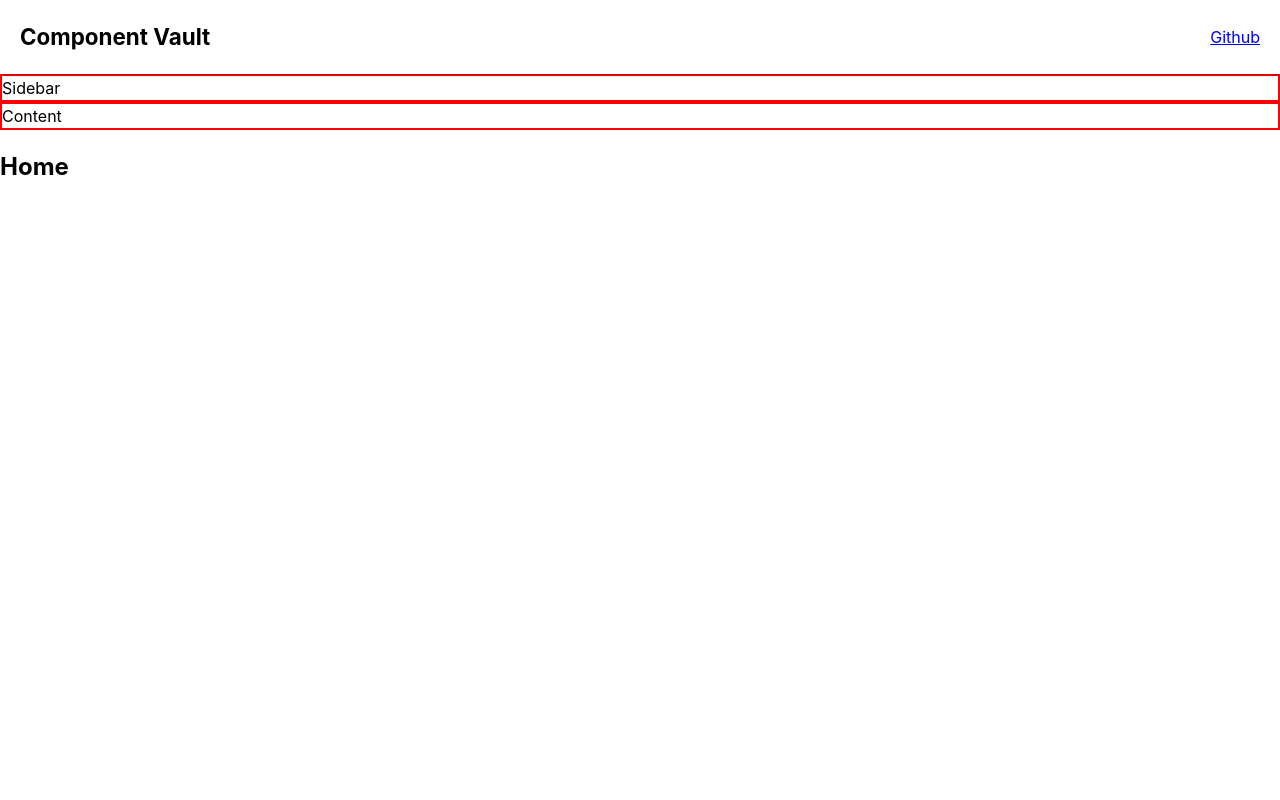
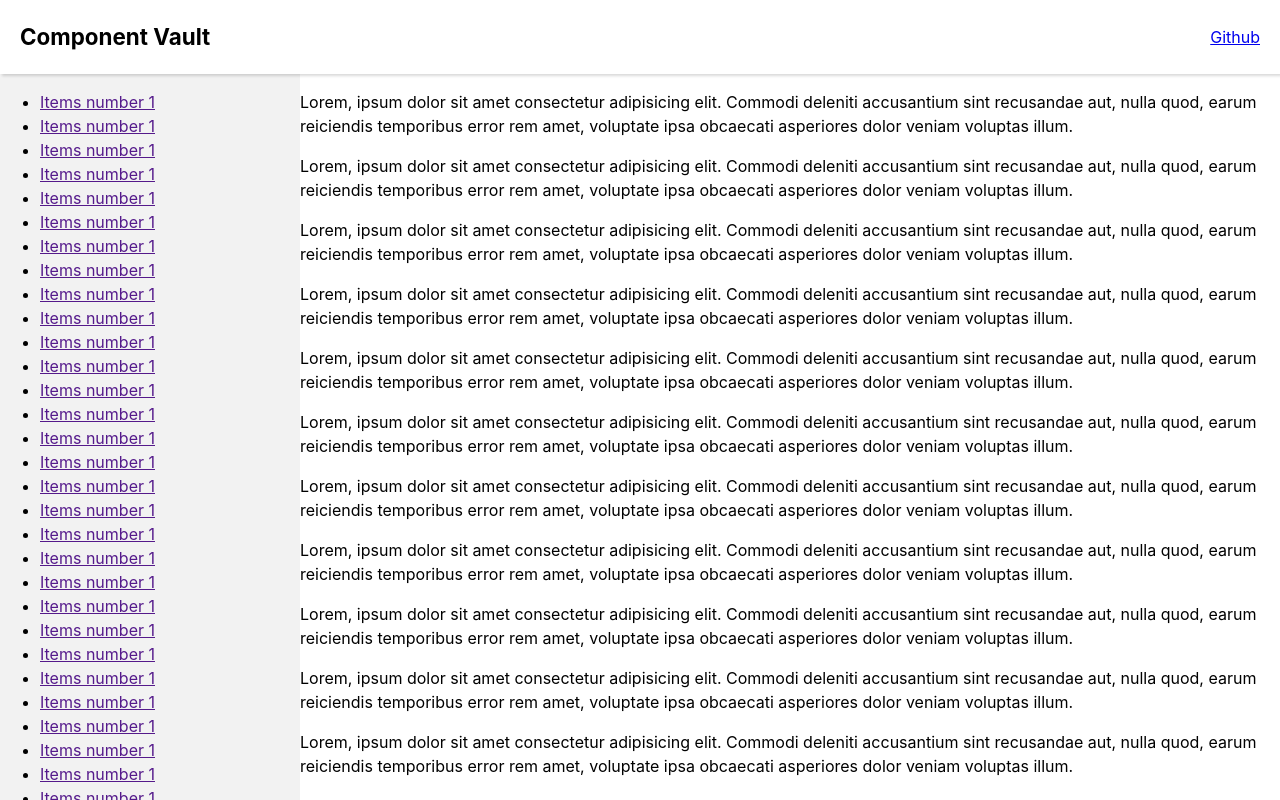
Before and after one commit to ssakib4040/component-vault, a React (Vite) app: page / in a window 1280 px wide. Built offline with nearby package versions, Linux system fonts and the light colour scheme.

Commit message:
Sidebar/Content Structure added

```diff
--- a/src/App.scss
+++ b/src/App.scss
@@ -1,3 +1,22 @@
 .dev {
-  border: 2px solid red;
+  // border: 2px solid red;
 }
+
+.container {
+  display: flex;
+}
+
+.sidebar {
+  position: fixed;
+  top: 73.58px;
+  left: 0;
+  bottom: 0;
+  overflow-y: scroll;
+  background-color: #f2f2f2;
+  width: 300px;
+}
+
+.content {
+  flex: 1;
+  margin-left: 300px; /* Adjust the margin to accommodate the fixed sidebar width */
+}
--- a/src/App.tsx
+++ b/src/App.tsx
@@ -14,11 +14,271 @@ export default function App() {
       <div className="container">
         {/* Sidebar & Content */}
 
-        <div className="sidebar dev">Sidebar</div>
-        <div className="content dev">Content</div>
+        <div className="sidebar dev">
+          <ul>
+            <li>
+              <a href="">Items number 1</a>
+            </li>
+
+            <li>
+              <a href="">Items number 1</a>
+            </li>
+
+            <li>
+              <a href="">Items number 1</a>
+            </li>
+
+            <li>
+              <a href="">Items number 1</a>
+            </li>
+
+            <li>
+              <a href="">Items number 1</a>
+            </li>
+
+            <li>
+              <a href="">Items number 1</a>
+            </li>
+
+            <li>
+              <a href="">Items number 1</a>
+            </li>
+
+            <li>
+              <a href="">Items number 1</a>
+            </li>
+
+            <li>
+              <a href="">Items number 1</a>
+            </li>
+
+            <li>
+              <a href="">Items number 1</a>
+            </li>
+
+            <li>
+              <a href="">Items number 1</a>
+            </li>
+
+            <li>
+              <a href="">Items number 1</a>
+            </li>
+
+            <li>
+              <a href="">Items number 1</a>
+            </li>
+
+            <li>
+              <a href="">Items number 1</a>
+            </li>
+
+            <li>
+              <a href="">Items number 1</a>
+            </li>
+
+            <li>
+              <a href="">Items number 1</a>
+            </li>
+
+            <li>
+              <a href="">Items number 1</a>
+            </li>
+
+            <li>
+              <a href="">Items number 1</a>
+            </li>
+
+            <li>
+              <a href="">Items number 1</a>
+            </li>
+
+            <li>
+              <a href="">Items number 1</a>
+            </li>
+
+            <li>
+              <a href="">Items number 1</a>
+            </li>
+
+            <li>
+              <a href="">Items number 1</a>
+            </li>
+
+            <li>
+              <a href="">Items number 1</a>
+            </li>
+
+            <li>
+              <a href="">Items number 1</a>
+            </li>
+
+            <li>
+              <a href="">Items number 1</a>
+            </li>
+
+            <li>
+              <a href="">Items number 1</a>
+            </li>
+
+            <li>
+              <a href="">Items number 1</a>
+            </li>
+
+            <li>
+              <a href="">Items number 1</a>
+            </li>
+
+            <li>
+              <a href="">Items number 1</a>
+            </li>
+
+            <li>
+              <a href="">Items number 1</a>
+            </li>
+
+            <li>
+              <a href="">Items number 1</a>
+            </li>
+
+            <li>
+              <a href="">Items number 1</a>
+            </li>
+
+            <li>
+              <a href="">Items number 1</a>
+            </li>
+
+            <li>
+              <a href="">Items number 1</a>
+            </li>
+
+            <li>
+              <a href="">Items number 1</a>
+            </li>
+
+            <li>
+              <a href="">Items number 1</a>
+            </li>
+
+            <li>
+              <a href="">Items number 1</a>
+            </li>
+
+            <li>
+              <a href="">Items number 1</a>
+            </li>
+
+            <li>
+              <a href="">Items number 1</a>
+            </li>
+
+            <li>
+              <a href="">Items number 1</a>
+            </li>
+
+            <li>
+              <a href="">Items number 1</a>
+            </li>
+
+            <li>
+              <a href="">Items number 1</a>
+            </li>
+
+            <li>
+              <a href="">Items number 1</a>
+            </li>
+
+            <li>
+              <a href="">Items number 1</a>
+            </li>
+
+            <li>
+              <a href="">Items number 1</a>
+            </li>
+          </ul>
+        </div>
+
+        <div className="content dev">
+          <p>
+            Lorem, ipsum dolor sit amet consectetur adipisicing elit. Commodi
+            deleniti accusantium sint recusandae aut, nulla quod, earum
+            reiciendis temporibus error rem amet, voluptate ipsa obcaecati
+            asperiores dolor veniam voluptas illum.
+          </p>
+
+          <p>
+            Lorem, ipsum dolor sit amet consectetur adipisicing elit. Commodi
+            deleniti accusantium sint recusandae aut, nulla quod, earum
+            reiciendis temporibus error rem amet, voluptate ipsa obcaecati
+            asperiores dolor veniam voluptas illum.
+          </p>
+
+          <p>
+            Lorem, ipsum dolor sit amet consectetur adipisicing elit. Commodi
+            deleniti accusantium sint recusandae aut, nulla quod, earum
+            reiciendis temporibus error rem amet, voluptate ipsa obcaecati
+            asperiores dolor veniam voluptas illum.
+          </p>
+
+          <p>
+            Lorem, ipsum dolor sit amet consectetur adipisicing elit. Commodi
+            deleniti accusantium sint recusandae aut, nulla quod, earum
+            reiciendis temporibus error rem amet, voluptate ipsa obcaecati
+            asperiores dolor veniam voluptas illum.
+          </p>
+
+          <p>
+            Lorem, ipsum dolor sit amet consectetur adipisicing elit. Commodi
+            deleniti accusantium sint recusandae aut, nulla quod, earum
+            reiciendis temporibus error rem amet, voluptate ipsa obcaecati
+            asperiores dolor veniam voluptas illum.
+          </p>
+
+          <p>
+            Lorem, ipsum dolor sit amet consectetur adipisicing elit. Commodi
+            deleniti accusantium sint recusandae aut, nulla quod, earum
+            reiciendis temporibus error rem amet, voluptate ipsa obcaecati
+            asperiores dolor veniam voluptas illum.
+          </p>
+
+          <p>
+            Lorem, ipsum dolor sit amet consectetur adipisicing elit. Commodi
+            deleniti accusantium sint recusandae aut, nulla quod, earum
+            reiciendis temporibus error rem amet, voluptate ipsa obcaecati
+            asperiores dolor veniam voluptas illum.
+          </p>
+
+          <p>
+            Lorem, ipsum dolor sit amet consectetur adipisicing elit. Commodi
+            deleniti accusantium sint recusandae aut, nulla quod, earum
+            reiciendis temporibus error rem amet, voluptate ipsa obcaecati
+            asperiores dolor veniam voluptas illum.
+          </p>
+
+          <p>
+            Lorem, ipsum dolor sit amet consectetur adipisicing elit. Commodi
+            deleniti accusantium sint recusandae aut, nulla quod, earum
+            reiciendis temporibus error rem amet, voluptate ipsa obcaecati
+            asperiores dolor veniam voluptas illum.
+          </p>
+
+          <p>
+            Lorem, ipsum dolor sit amet consectetur adipisicing elit. Commodi
+            deleniti accusantium sint recusandae aut, nulla quod, earum
+            reiciendis temporibus error rem amet, voluptate ipsa obcaecati
+            asperiores dolor veniam voluptas illum.
+          </p>
+
+          <p>
+            Lorem, ipsum dolor sit amet consectetur adipisicing elit. Commodi
+            deleniti accusantium sint recusandae aut, nulla quod, earum
+            reiciendis temporibus error rem amet, voluptate ipsa obcaecati
+            asperiores dolor veniam voluptas illum.
+          </p>
+        </div>
       </div>
 
-      <Routes>
+      {/* <Routes>
         <Route path="/">
           <Route index element={<Home />} />
           <Route path="about" element={<About />} />
@@ -26,39 +286,7 @@ export default function App() {
 
           <Route path="*" element={<NoMatch />} />
         </Route>
-      </Routes>
-    </div>
-  );
-}
-
-function Layout() {
-  return (
-    <div>
-      {/* A "layout route" is a good place to put markup you want to
-          share across all the pages on your site, like navigation. */}
-      <nav>
-        <ul>
-          <li>
-            <Link to="/">Home</Link>
-          </li>
-          <li>
-            <Link to="/about">About</Link>
-          </li>
-          <li>
-            <Link to="/dashboard">Dashboard</Link>
-          </li>
-          <li>
-            <Link to="/nothing-here">Nothing Here</Link>
-          </li>
-        </ul>
-      </nav>
-
-      <hr />
-
-      {/* An <Outlet> renders whatever child route is currently active,
-          so you can think about this <Outlet> as a placeholder for
-          the child routes we defined above. */}
-      <Outlet />
+      </Routes> */}
     </div>
   );
 }
--- a/src/components/Sidebar/Sidebar.tsx
+++ b/src/components/Sidebar/Sidebar.tsx
@@ -1,3 +1,5 @@
+import "./Sidebar.scss";
+
 export default function Sidebar() {
-  return <div>Sidebar</div>;
+  return <div className="sidebar">Sidebar</div>;
 }
--- a/src/index.scss
+++ b/src/index.scss
@@ -1,10 +1,6 @@
-:root {
-  font-family: Inter, system-ui, Avenir, Helvetica, Arial, sans-serif;
-  line-height: 1.5;
-  font-weight: 400;
-}
-
 body {
   margin: 0;
   margin-top: 73.58px;
+  font-family: Inter, system-ui, Avenir, Helvetica, Arial, sans-serif;
+  line-height: 1.5;
 }
```
